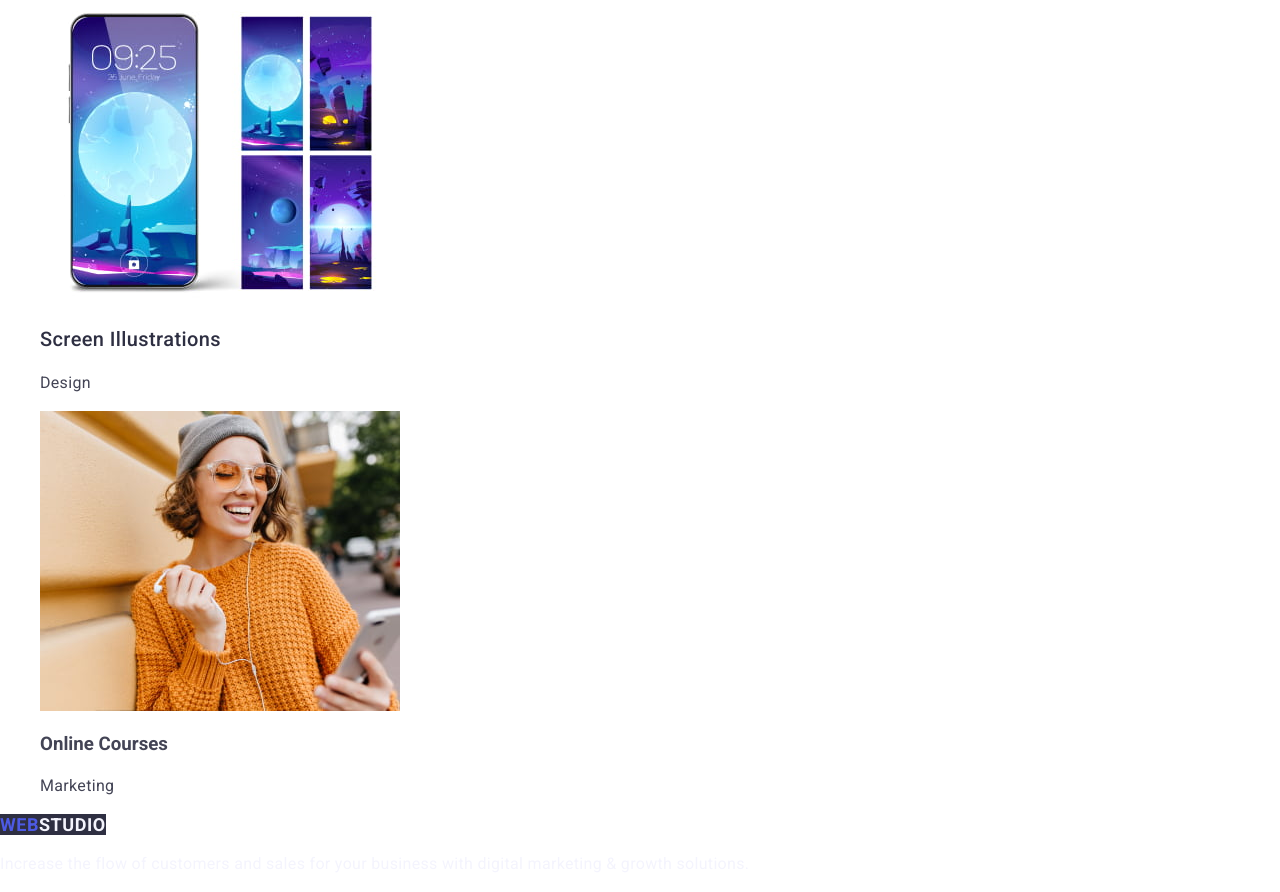
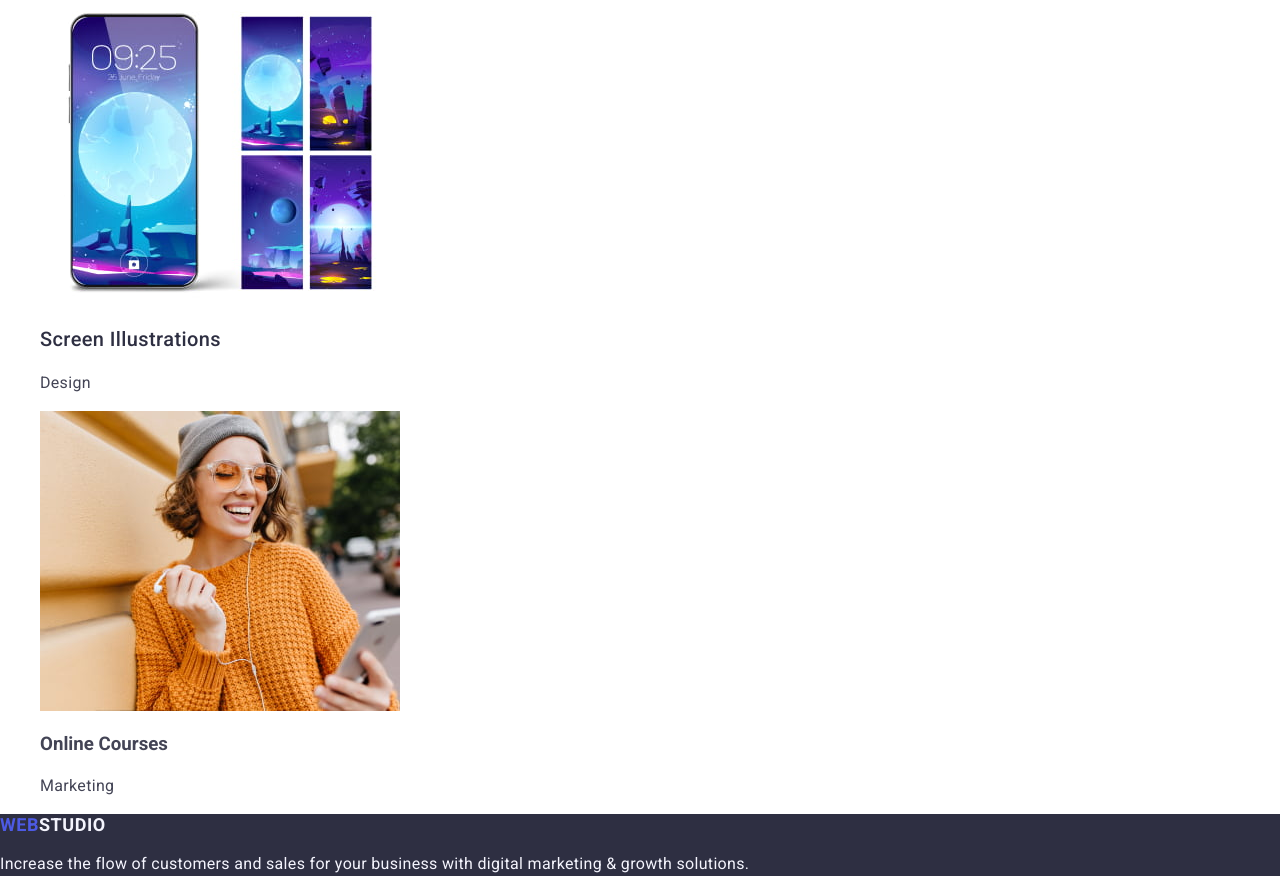
Before and after one commit to Roman-Skyba/goit-markup-hw-02, a plain HTML site: page index.html in a window 1280 px wide. Shown: the part 4001-4893 px from the top of the page. Drawn offline with nearby package versions, Linux system fonts and the light colour scheme.

Commit message:
update-4.0

```diff
--- a/css/styles.css
+++ b/css/styles.css
@@ -174,6 +174,9 @@ a {
   color: #434455;
 }
 
+.footer-page {
+  background-color: #2e2f42;
+}
 .logo-footer {
   font-weight: 700;
   font-size: 18px;
@@ -181,7 +184,6 @@ a {
   letter-spacing: 0.03em;
   text-transform: uppercase;
   color: #4d5ae5;
-  background-color: #2e2f42;
 }
 .logo-part {
   font-weight: 700;
--- a/index.html
+++ b/index.html
@@ -182,7 +182,7 @@
     </main>
 
     <!-- footer -->
-    <footer>
+    <footer class="footer-page">
       <a class="logo-footer" href="./index.html"
         >Web<span class="logo-part">Studio</span></a
       >
```
